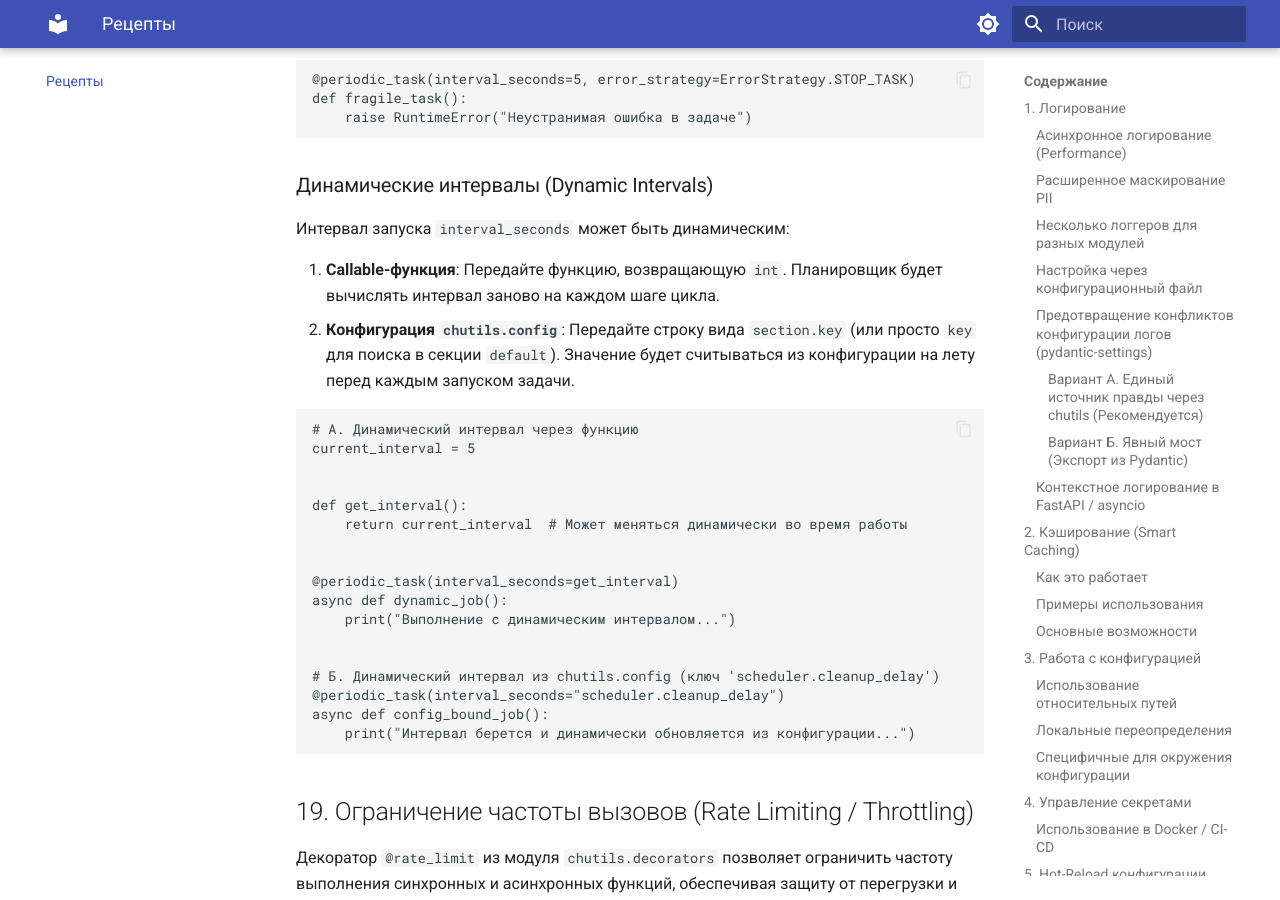
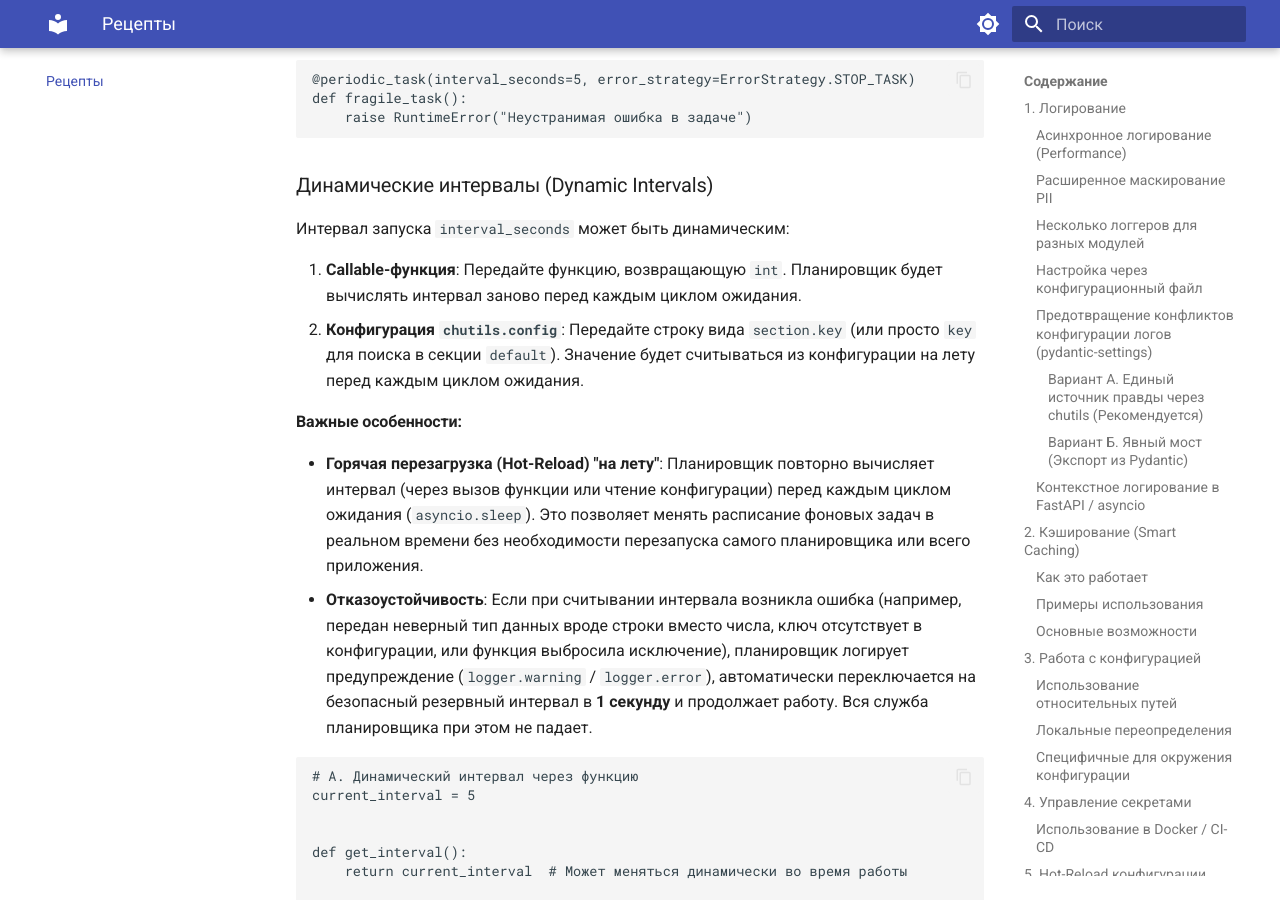
Before and after one commit to Chu4hel/chutils, an MkDocs documentation site: the page built from docs/recipes.md, in a window 1280 px wide and 900 px high, scrolled down 21758 px. Built offline with MkDocs 1.6.1 and Material for MkDocs 9.7.7, drawn with Linux system fonts in a browser that asks for light colours.

Commit message:
docs: Задокументировать динамические интервалы планировщика
Описана логика горячей перезагрузки и обработки ошибок при расчете интервалов:

- В докстринг periodic_task добавлено описание hot-reload и fallback-поведения.

- В docs/recipes.md подробно описана отказоустойчивость при некорректных типах и ошибках (сброс на 1 сек).

- Обновлена карта API api_map.md.

````diff
--- a/docs/recipes.md
+++ b/docs/recipes.md
@@ -1008,10 +1008,20 @@ def fragile_task():
 
 Интервал запуска `interval_seconds` может быть динамическим:
 
-1. **Callable-функция**: Передайте функцию, возвращающую `int`. Планировщик будет вычислять интервал заново на каждом
-   шаге цикла.
+1. **Callable-функция**: Передайте функцию, возвращающую `int`. Планировщик будет вычислять интервал заново перед каждым
+   циклом ожидания.
 2. **Конфигурация `chutils.config`**: Передайте строку вида `section.key` (или просто `key` для поиска в секции
-   `default`). Значение будет считываться из конфигурации на лету перед каждым запуском задачи.
+   `default`). Значение будет считываться из конфигурации на лету перед каждым циклом ожидания.
+
+#### Важные особенности:
+
+* **Горячая перезагрузка (Hot-Reload) "на лету"**: Планировщик повторно вычисляет интервал (через вызов функции или
+  чтение конфигурации) перед каждым циклом ожидания (`asyncio.sleep`). Это позволяет менять расписание фоновых задач в
+  реальном времени без необходимости перезапуска самого планировщика или всего приложения.
+* **Отказоустойчивость**: Если при считывании интервала возникла ошибка (например, передан неверный тип данных вроде
+  строки вместо числа, ключ отсутствует в конфигурации, или функция выбросила исключение), планировщик логирует
+  предупреждение (`logger.warning` / `logger.error`), автоматически переключается на безопасный резервный интервал в **1
+  секунду** и продолжает работу. Вся служба планировщика при этом не падает.
 
 ```python
 # А. Динамический интервал через функцию
````
Also changed, not shown: api_map.md (+3 -3 lines), 1 other file.
